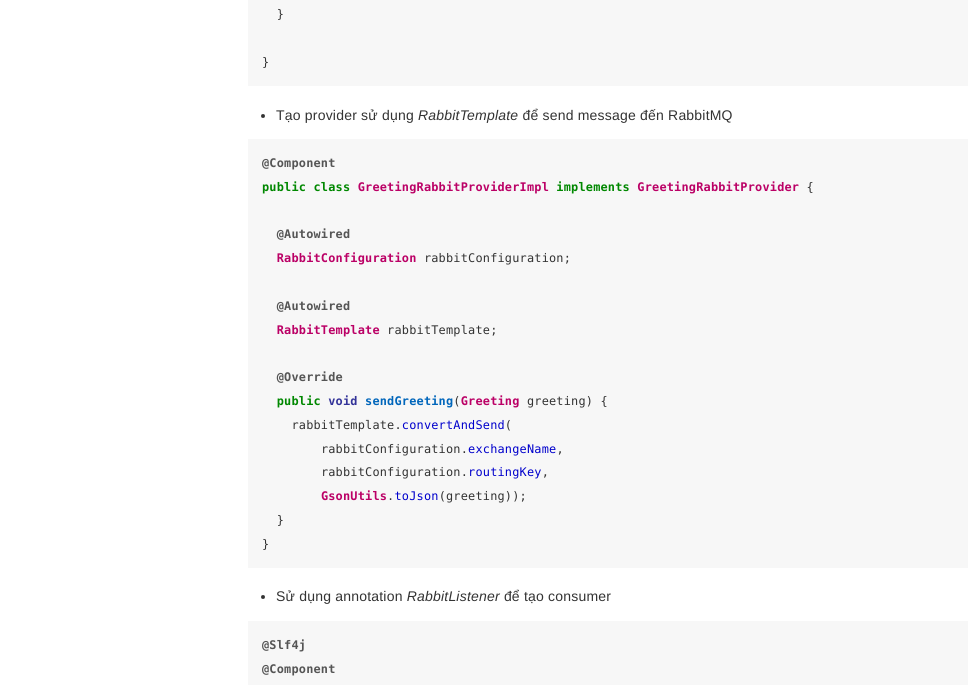
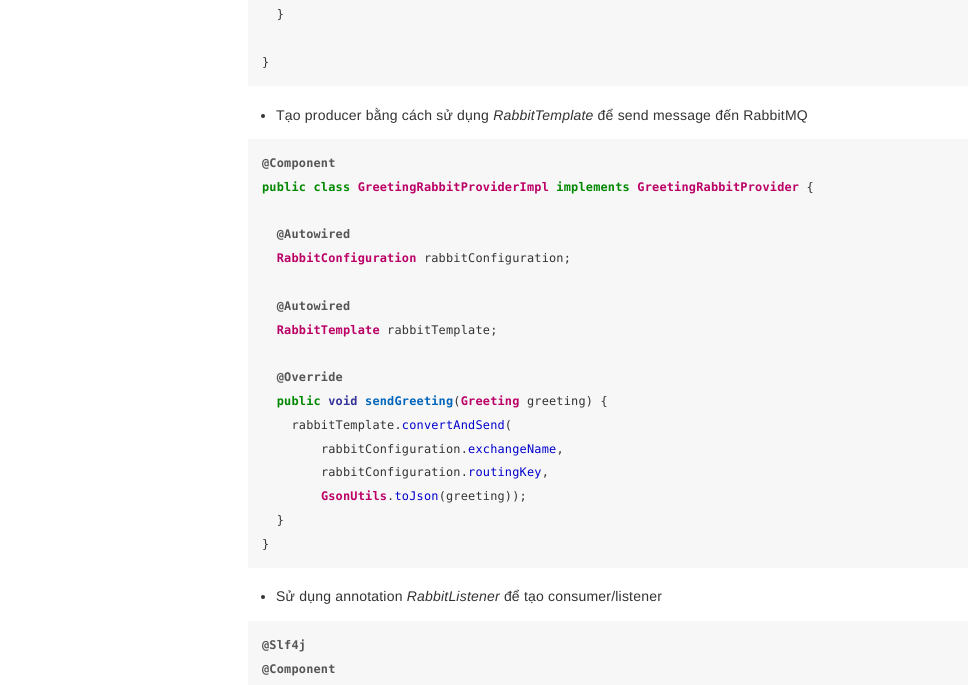
Before and after one commit to huypva/code-by-example-site, a Jekyll site: the page built from _posts/2021-09-27-spring-boot-rabbitmq.md, in a window 1280 px wide. Shown: the part 1450-2135 px from the top of the page, without its empty margins (7-975 px from the left). Built offline with Jekyll 4.4.1, drawn with Linux system fonts in a browser that asks for light colours.

Commit message:
Update guild rabbit

````diff
--- a/_posts/2021-09-27-spring-boot-rabbitmq.md
+++ b/_posts/2021-09-27-spring-boot-rabbitmq.md
@@ -65,7 +65,7 @@ public class RabbitConfiguration {
 }
 ```
 
-- Tạo provider sử dụng *RabbitTemplate* để send message đến RabbitMQ
+- Tạo producer bằng cách sử dụng *RabbitTemplate* để send message đến RabbitMQ
 
 ```java
 @Component
@@ -87,7 +87,7 @@ public class GreetingRabbitProviderImpl implements GreetingRabbitProvider {
 }
 ```
 
-- Sử dụng annotation *RabbitListener* để tạo consumer
+- Sử dụng annotation *RabbitListener* để tạo consumer/listener
 
 ```java
 @Slf4j
````
